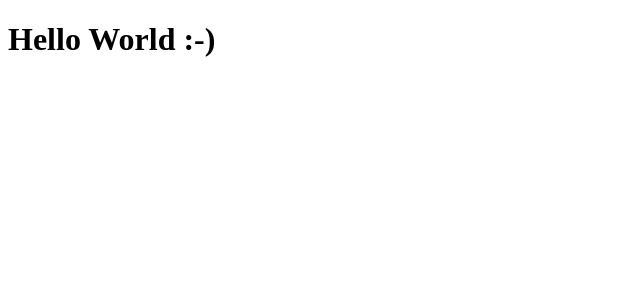
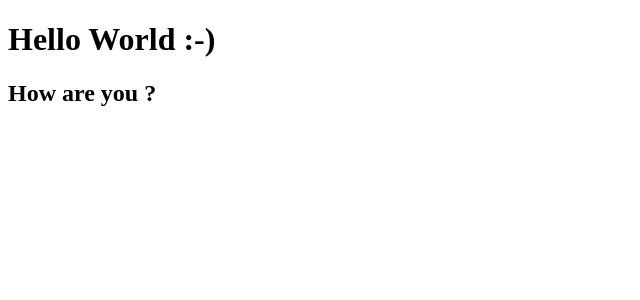
Before and after one commit to lRAHULl/sample-ng-app, an Angular app: page / in a window 1280 px wide. Shown: the top 300 px of the page, without its empty margins (0-640 px from the left). Built offline with nearby package versions, Linux system fonts and the light colour scheme.

Commit message:
Add content to html

```diff
--- a/src/app/app.component.html
+++ b/src/app/app.component.html
@@ -1,3 +1,3 @@
 <h1>Hello World :-)</h1>
-
+<h2> How are you ? </h2>
 <router-outlet></router-outlet>
```
